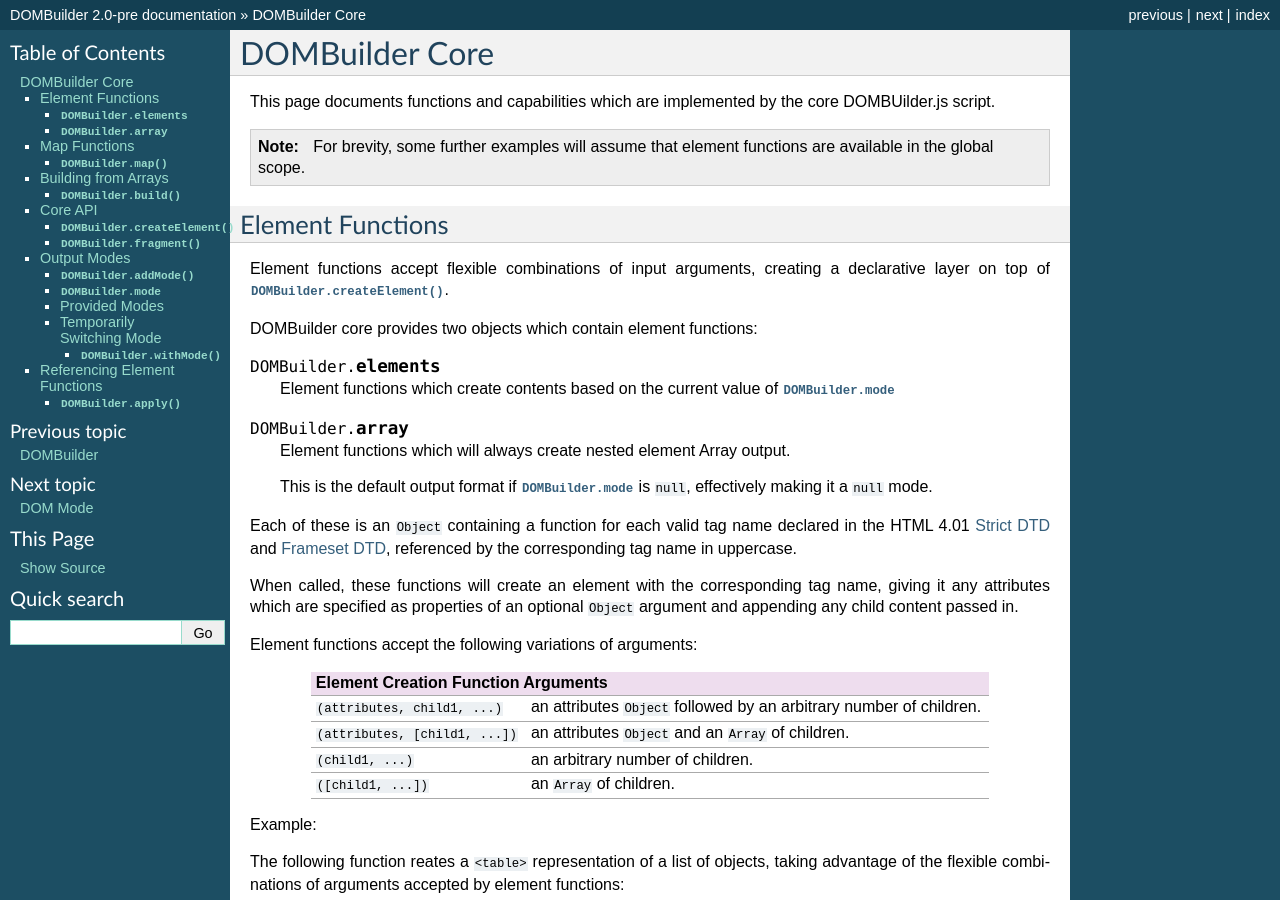
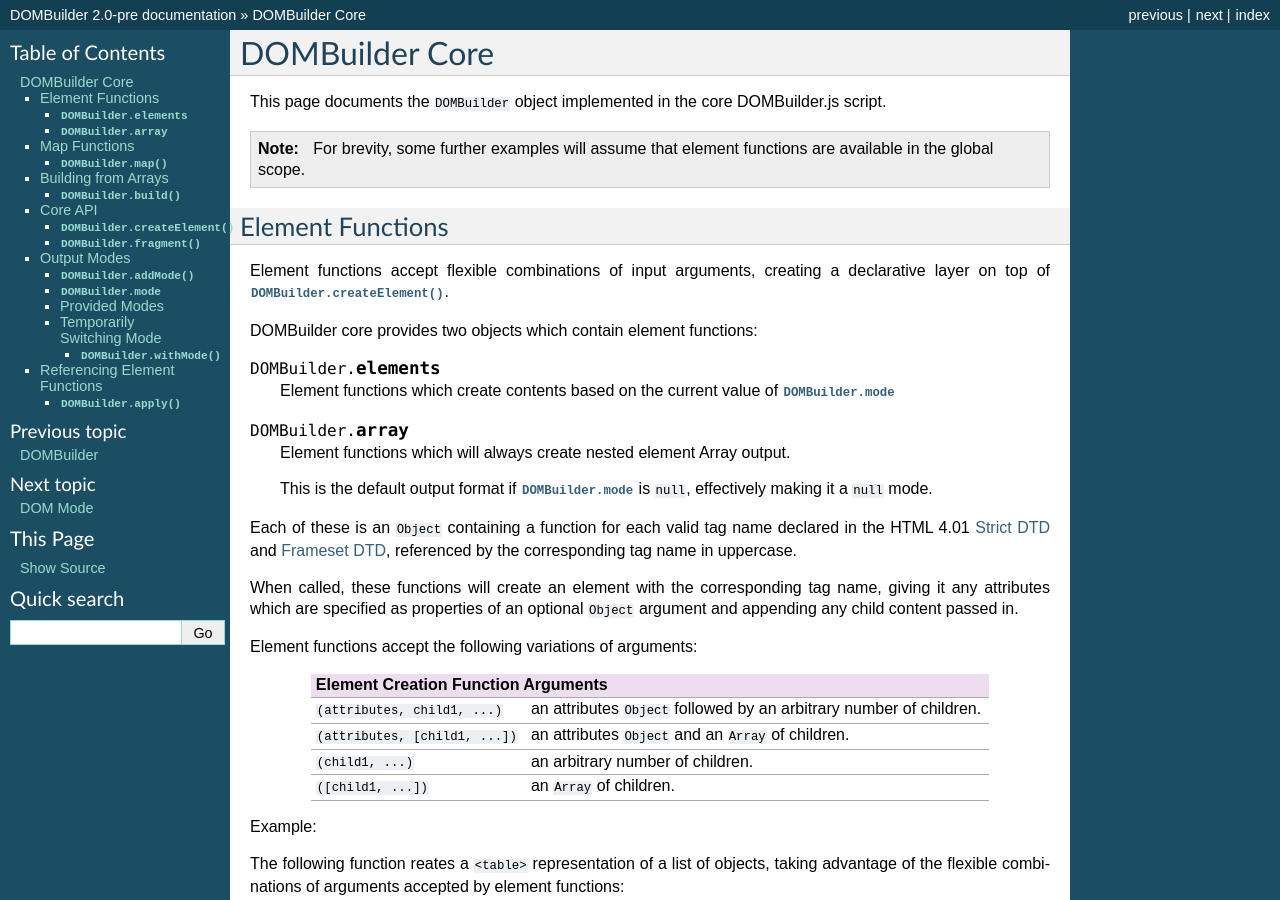
Before and after one commit to insin/DOMBuilder, a Sphinx documentation site: the page built from docs/core.rst, in a window 1280 px wide and 900 px high. Built offline with Sphinx 7.4.7, drawn with Linux system fonts in a browser that asks for light colours.

Commit message:
Let's try that again

```diff
--- a/docs/core.rst
+++ b/docs/core.rst
@@ -2,8 +2,8 @@
 DOMBuilder Core
 ===============
 
-This page documents functions and capabilities which are implemented by the core
-DOMBUilder.js script.
+This page documents the ``DOMBuilder`` object implemented in the core
+DOMBuilder.js script.
 
 .. note::
    For brevity, some further examples will assume that element functions are
```
